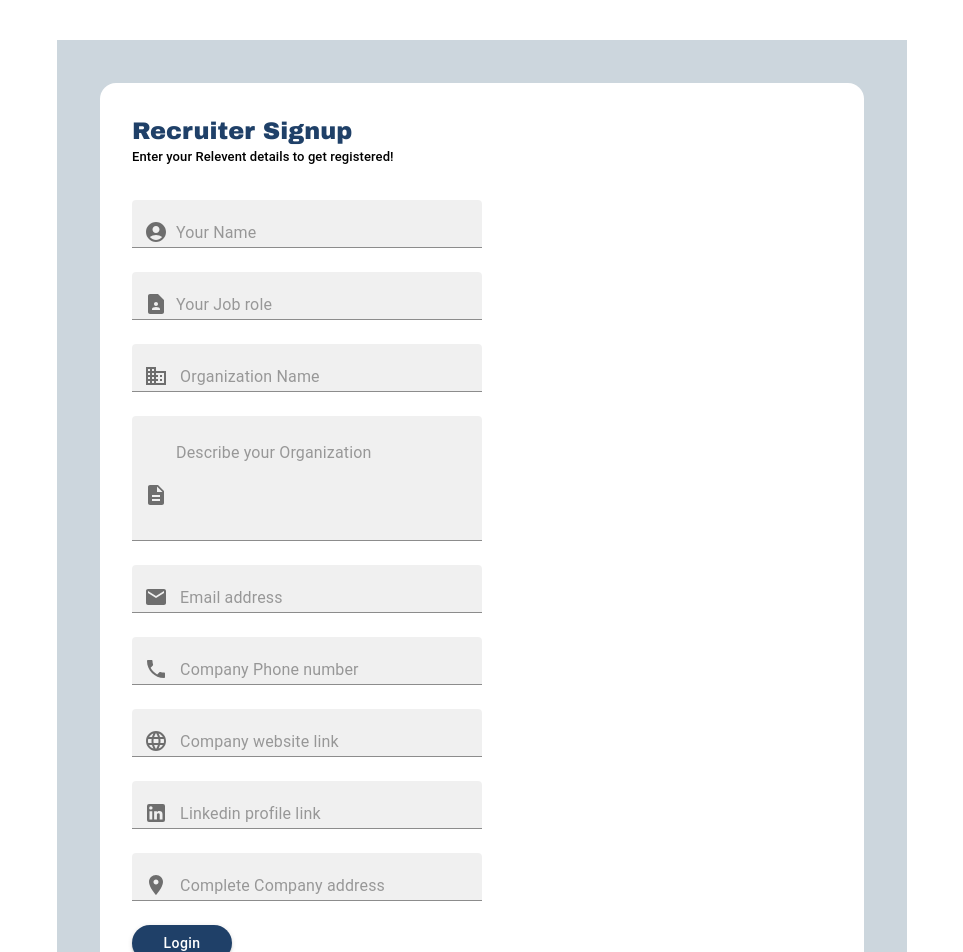
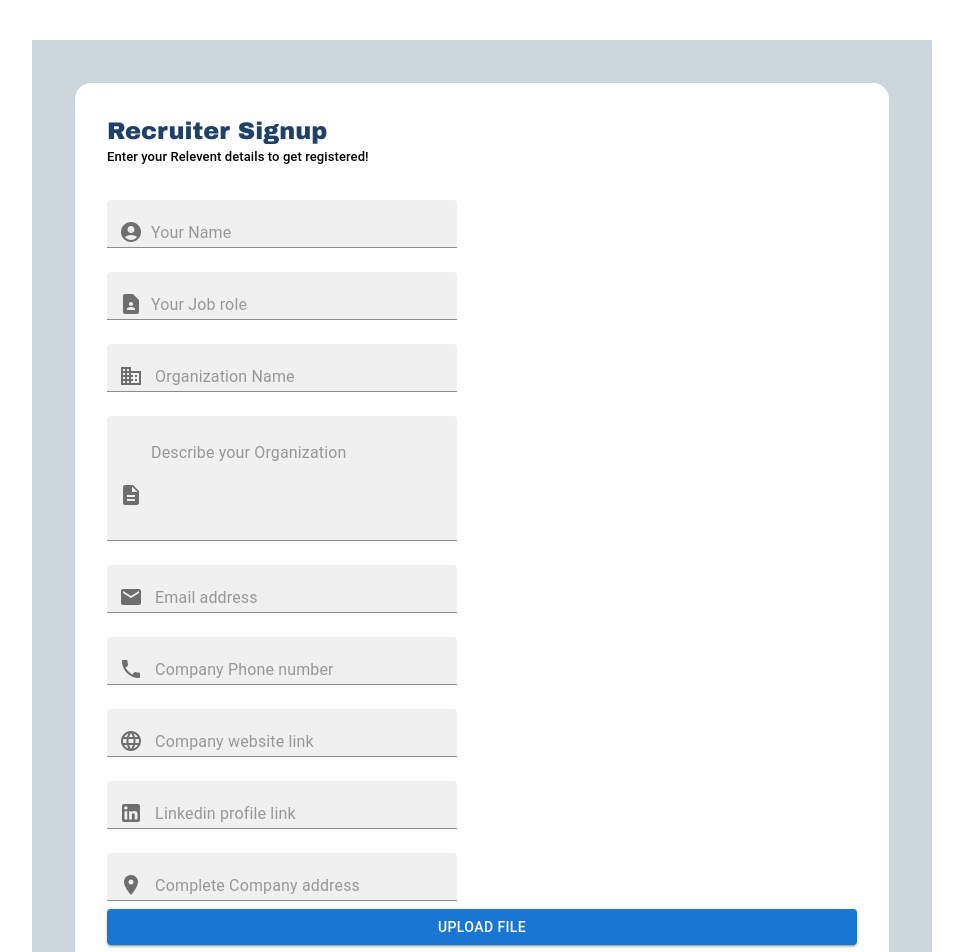
Before and after one commit to Ali-Haider91/Cloud-Linkaged, a React (Create React App) app: page /signup in a window 1280 px wide. Shown: the top 952 px of the page, without its empty margins (158-1121 px from the left). Built offline with nearby package versions, Linux system fonts and the light colour scheme.

Commit message:
add some line signup file

```diff
--- a/src/pages/signup/signup.jsx
+++ b/src/pages/signup/signup.jsx
@@ -21,8 +21,8 @@ const signup = () => {
           margin="auto"
           marginTop={5}
           sx={{
-            width: 850,
-            height: 1000,
+            width: 900,
+            height: 1100,
             backgroundColor: '#CCD6DD',
           }}>
           <Box
@@ -33,8 +33,8 @@ const signup = () => {
             borderRadius={4}
             backgroundColor="#ffff"
             sx={{
-              height:850,
-              width: 700,
+              height: 950,
+              width: 750,
             }}>
             <Typography
               variant="h5"
@@ -55,7 +55,8 @@ const signup = () => {
               type="name"
               placeholder="Your Name"
               margin='normal'
-              sx={{ width: 350,
+              sx={{
+                width: 350,
               }}
               InputProps={{
                 startAdornment: (
@@ -71,7 +72,8 @@ const signup = () => {
               type="name"
               placeholder="Your Job role"
               margin='normal'
-              sx={{ width: 350,
+              sx={{
+                width: 350,
 
               }}
               InputProps={{
@@ -88,7 +90,8 @@ const signup = () => {
               type="name"
               margin='normal'
               placeholder=" Organization Name"
-              sx={{ width: 350,
+              sx={{
+                width: 350,
               }}
               InputProps={{
                 startAdornment: (
@@ -105,7 +108,8 @@ const signup = () => {
               margin='normal'
               rows={4}
               placeholder="Describe your Organization"
-              sx={{ width: 350,
+              sx={{
+                width: 350,
               }}
               InputProps={{
                 startAdornment: (
@@ -121,7 +125,8 @@ const signup = () => {
               type="email"
               placeholder=" Email address"
               margin='normal'
-              sx={{ width: 350,
+              sx={{
+                width: 350,
               }}
               InputProps={{
                 startAdornment: (
@@ -137,12 +142,13 @@ const signup = () => {
               type="number"
               placeholder=" Company Phone number"
               margin='normal'
-              sx={{ width: 350,
+              sx={{
+                width: 350,
               }}
               InputProps={{
                 startAdornment: (
                   <InputAdornment position="start">
-                   <PhoneIcon/>
+                    <PhoneIcon />
                   </InputAdornment>
                 ),
               }}
@@ -154,7 +160,8 @@ const signup = () => {
               type="name"
               placeholder=" Company website link"
               margin='normal'
-              sx={{ width: 350,
+              sx={{
+                width: 350,
               }}
               InputProps={{
                 startAdornment: (
@@ -170,7 +177,8 @@ const signup = () => {
               type="name"
               placeholder=" Linkedin profile link"
               margin='normal'
-              sx={{ width: 350,
+              sx={{
+                width: 350,
               }}
               InputProps={{
                 startAdornment: (
@@ -186,7 +194,8 @@ const signup = () => {
               type="name"
               placeholder=" Complete Company address"
               margin='normal'
-              sx={{ width: 350,
+              sx={{
+                width: 350,
               }}
               InputProps={{
                 startAdornment: (
@@ -196,12 +205,23 @@ const signup = () => {
                 ),
               }}
             />
+            <Button
+              variant="contained"
+              component="label"
+            >
+              Upload File
+              <input
+                type="file"
+                hidden
+              />
+            </Button>
 
 
             <Button
               variant="contained"
               sx={{
                 marginTop: 2,
+                // margin:,
                 borderRadius: 5,
                 width: 100,
                 textTransform: 'none',
@@ -209,12 +229,11 @@ const signup = () => {
               }}>
               Login
             </Button>
+            <Divider orientation="vertical" variant="middle" flexItem />
           </Box>
         </Box>
       </form>
-      <Divider orientation="vertical" flexItem />
     </div>
-
   )
 }
 
```
Lines whose indentation alone changed are shown as unchanged.
